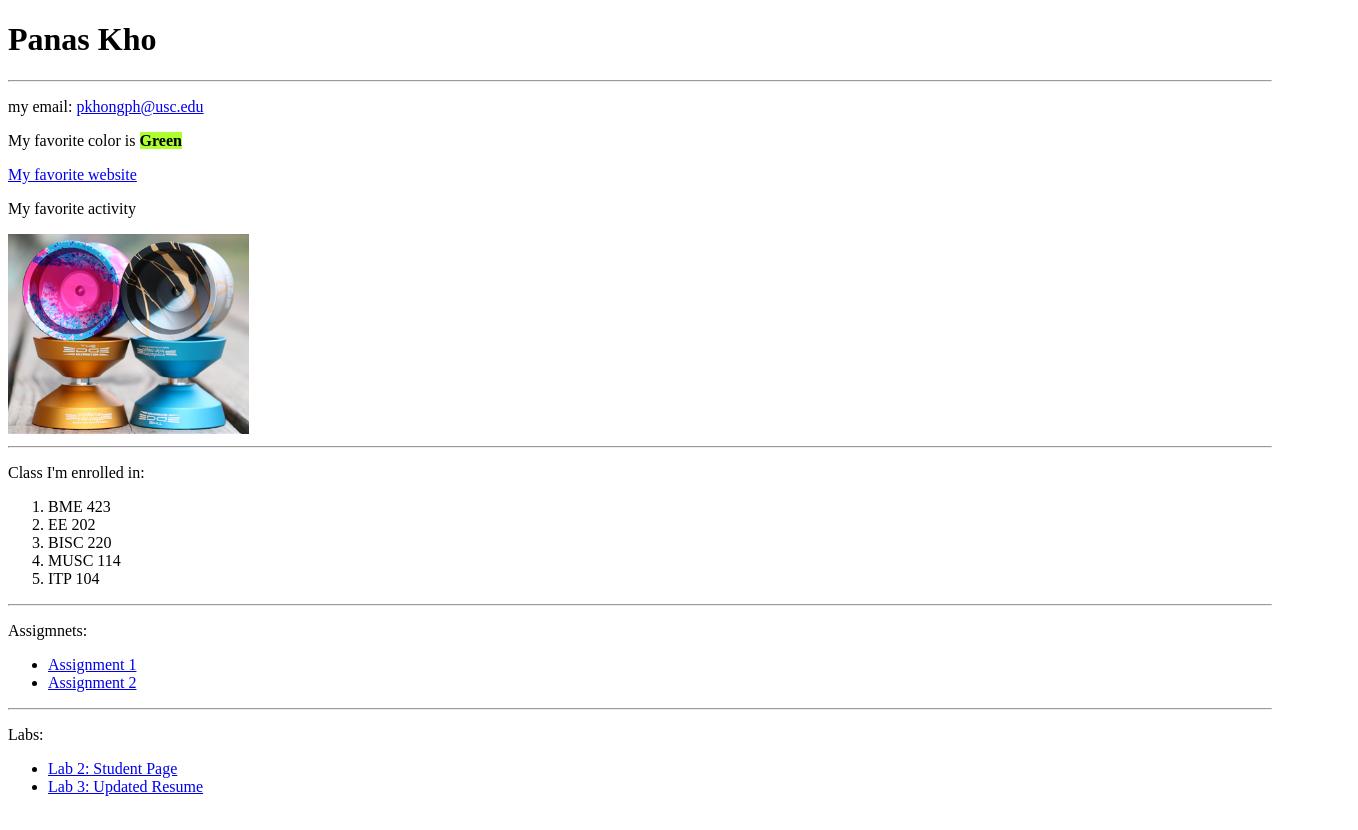
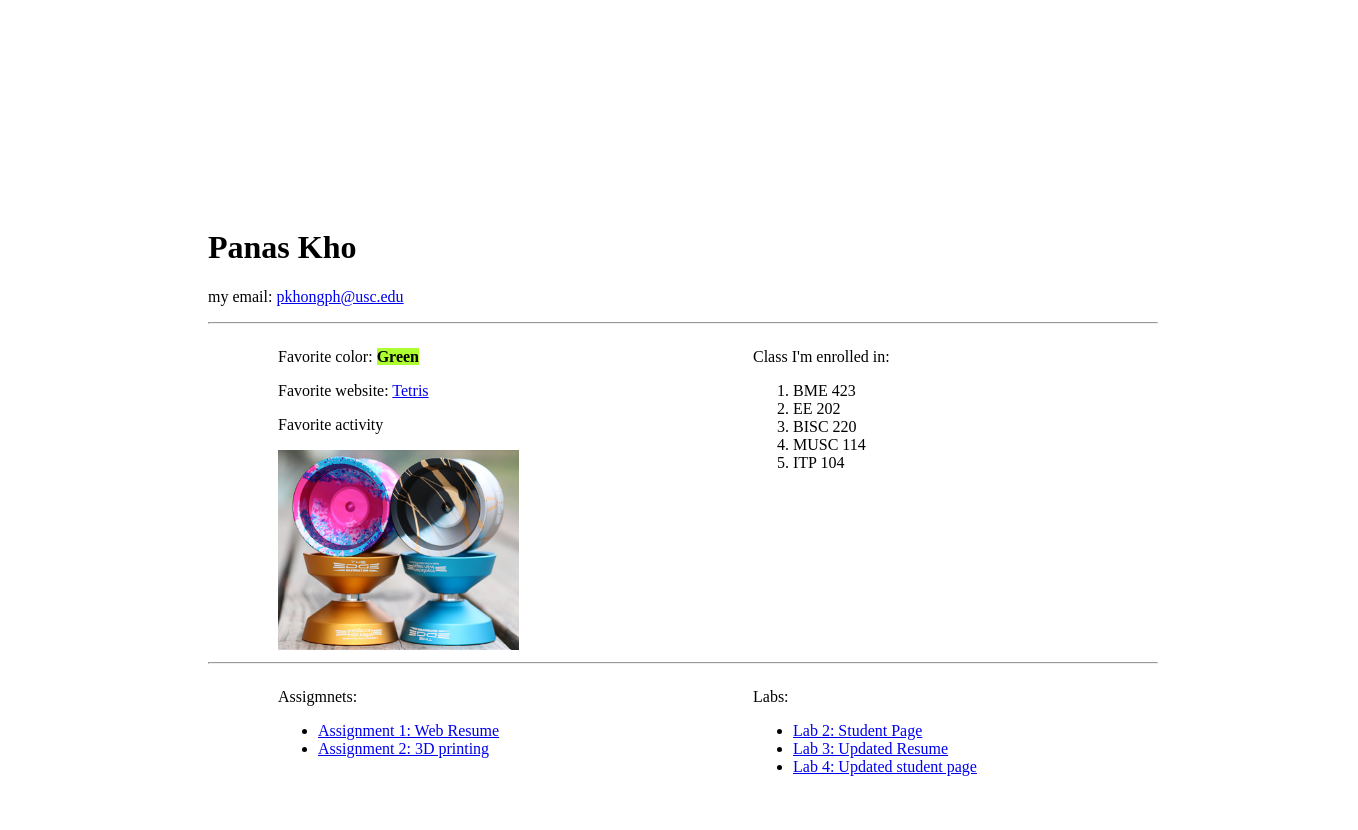
Before and after one commit to uscwebdev/itp104-submissions-TinAluminum, a plain HTML site: page index.html in a window 1280 px wide. Shown: the whole page, 1358 px wide, since content can reach past the window. Drawn offline with Linux system fonts and the light colour scheme.

Commit message:
Lab 4 finished

```diff
--- a/index.html
+++ b/index.html
@@ -11,21 +11,46 @@
                 width: auto;
             }
 
+            #main {
+                width: 950px;
+                padding: 200px;
+            }
+
+            #wrapper {
+                display: flex;
+            }
+
+            #left {
+                width: 475px;
+                padding-left: 70px;
+            }
+
+            #right {
+                width: 475px;
+                padding-left: 70px;
+            }
+
         </style>
     </head>
+
+    <body>
+        <div id="main">
             <title>PanasKho|Student Page</title>
             <h1>Panas Kho</h1>
 
-        <hr>
 
             <p>my email: <a href="mailto:pkhongph@usc.edu">pkhongph@usc.edu</a></p>
-        <p>My favorite color is <strong>Green</strong></p>
-        <a target="_blank" href="https://tetris.com/play-tetris">My favorite website</a>
-        <p>My favorite activity</p>
+            <hr>
+            <div id="wrapper">
+
+                <div id="left">
+                    <p>Favorite color: <strong>Green</strong></p>
+                    <p>Favorite website: <a target="_blank" href="https://tetris.com/play-tetris">Tetris</a></p>
+                    <p>Favorite activity</p>
                     <img src="img/yoyo.jpg" alt="Yoyo picture">
+                </div>
 
-        <hr>
-
+                <div id="right">
                     <p>Class I'm enrolled in:</p>
                     <ol>
                         <li>BME 423</li>
@@ -34,22 +59,30 @@
                         <li>MUSC 114</li>
                         <li>ITP 104</li>
                     </ol>
+                </div>
+            </div>
 
             <hr>
 
+            <div id="wrapper">
+                <div id="left">
                 <p>Assigmnets:</p>
                     <ul>
-            <li><a href="assignment_1/resume.html"> Assignment 1</a></li>
-            <li><a href="assignment_2/hobbies.html" > Assignment 2</a></li>
+                        <li><a href="assignment_1/resume.html"> Assignment 1: Web Resume</a></li>
+                        <li><a href="assignment_2/hobbies.html" > Assignment 2: 3D printing</a></li>
                     </ul>
+                </div>
 
-        <hr>
-
+                <div id="right">
                     <p>Labs:</p>
                     <ul>
                         <li><a target="_blank" href="index.html">Lab 2: Student Page</a></li>
                         <li><a target="_blank" href="Lab 3/resume copy.html">Lab 3: Updated Resume</a></li>
+                        <li><a href="index.html">Lab 4: Updated student page</a></li>
                     </ul>
-        </ul>
+                </div>
+            </div>
+        </div>
+    </body>
 
 </html>
```
Lines whose indentation alone changed are shown as unchanged.
